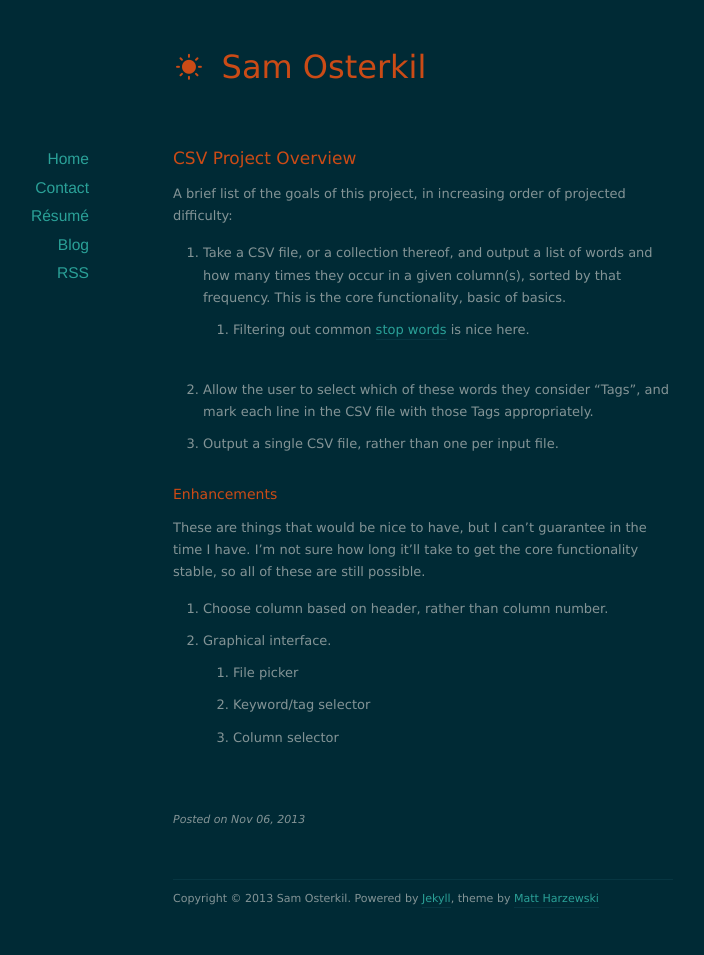
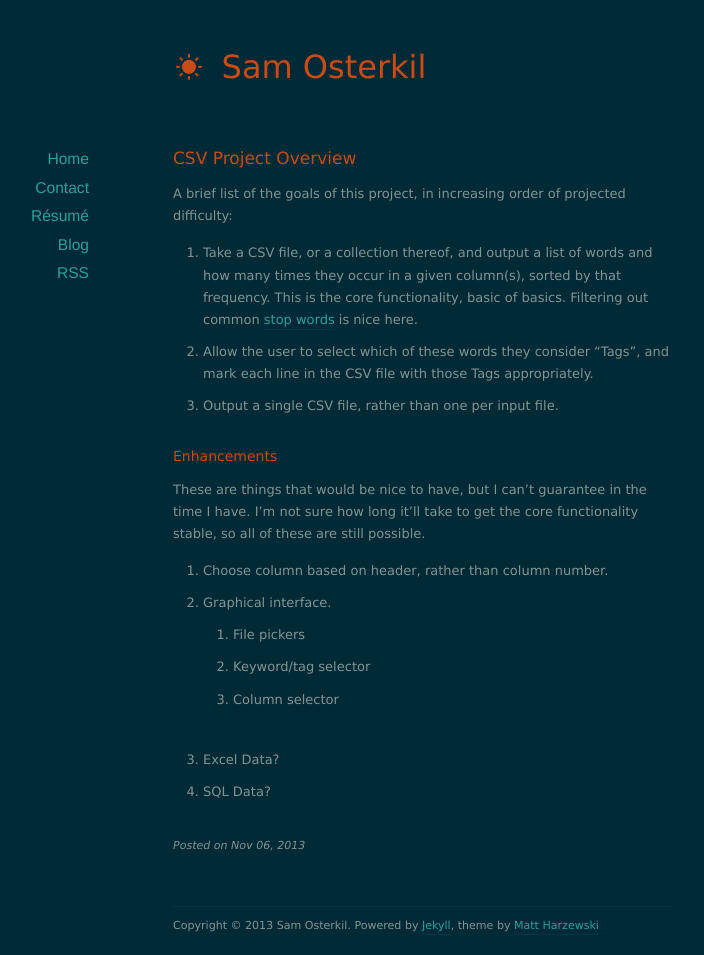
Before and after one commit to sposterkil/sposterkil.github.io, a Jekyll site: the page built from _posts/13-11-6-Project-Overview.md, in a window 1280 px wide. Shown: the whole page, without its empty margins (217-921 px from the left). Built offline with Jekyll 4.4.1, drawn with Linux system fonts in a browser that asks for light colours; nearby versions of some CDN libraries; before the commit the page ends 929 px from its top, so only the background shows below that.

Commit message:
Markdown Oddities

```diff
--- a/_posts/13-11-6-Project-Overview.md
+++ b/_posts/13-11-6-Project-Overview.md
@@ -5,8 +5,7 @@ title: CSV Project Overview
 
 A brief list of the goals of this project, in increasing order of projected difficulty:
 
-* Take a CSV file, or a collection thereof, and output a list of words and how many times they occur in a given column(s), sorted by that frequency.  This is the core functionality, basic of basics.
-	* Filtering out common [stop words](http://en.wikipedia.org/wiki/Stop_words) is nice here.
+* Take a CSV file, or a collection thereof, and output a list of words and how many times they occur in a given column(s), sorted by that frequency.  This is the core functionality, basic of basics. Filtering out common [stop words](http://en.wikipedia.org/wiki/Stop_words) is nice here.
 * Allow the user to select which of these words they consider "Tags", and mark each line in the CSV file with those Tags appropriately.
 * Output a single CSV file, rather than one per input file.
 
@@ -15,6 +14,8 @@ These are things that would be nice to have, but I can't guarantee in the time I
 
 * Choose column based on header, rather than column number.
 * Graphical interface.
-	* File picker
+	* File pickers
 	* Keyword/tag selector
 	* Column selector
+* Excel Data?
+* SQL Data?
```
